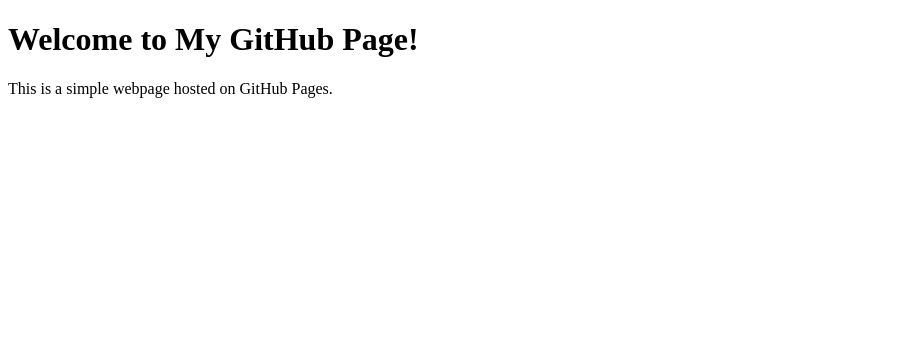
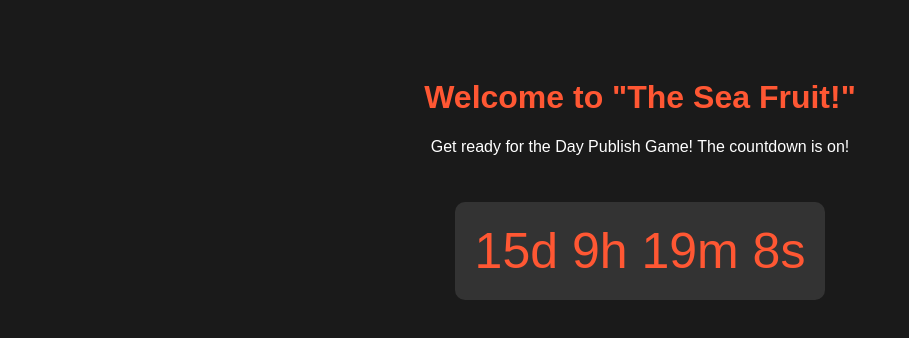
Before and after one commit to skyteamweb/the-sea-fruit, a plain HTML site: page index.html in a window 1280 px wide. Shown: the whole page, without its empty margins (0-909 px from the left). Drawn offline with Linux system fonts and the light colour scheme.

Commit message:
index.html

```diff
--- a/index.html
+++ b/index.html
@@ -3,10 +3,64 @@
 <head>
     <meta charset="UTF-8">
     <meta name="viewport" content="width=device-width, initial-scale=1.0">
-    <title>My GitHub Pages</title>
+    <title>The Sea Fruit - Countdown Timer</title>
+    <style>
+        body {
+            font-family: Arial, sans-serif;
+            background-color: #1a1a1a;
+            color: white;
+            text-align: center;
+            padding: 50px;
+        }
+        .countdown {
+            font-size: 50px;
+            color: #FF5733;
+            background-color: #333;
+            padding: 20px;
+            border-radius: 10px;
+            display: inline-block;
+            margin-top: 30px;
+        }
+        h1 {
+            color: #FF5733;
+        }
+    </style>
 </head>
 <body>
-    <h1>Welcome to My GitHub Page!</h1>
-    <p>This is a simple webpage hosted on GitHub Pages.</p>
+    <h1>Welcome to "The Sea Fruit!"</h1>
+    <p>Get ready for the Day Publish Game! The countdown is on!</p>
+
+    <!-- Countdown Timer -->
+    <div class="countdown" id="countdown"></div>
+
+    <script>
+        // Set the date we're counting down to (13th January 2025 UTC)
+        var countdownDate = new Date("Jan 13, 2025 00:00:00 UTC").getTime();
+
+        // Update the countdown every 1 second
+        var x = setInterval(function() {
+
+            // Get the current date and time
+            var now = new Date().getTime();
+
+            // Find the distance between now and the countdown date
+            var distance = countdownDate - now;
+
+            // Calculate days, hours, minutes, and seconds
+            var days = Math.floor(distance / (1000 * 60 * 60 * 24));
+            var hours = Math.floor((distance % (1000 * 60 * 60 * 24)) / (1000 * 60 * 60));
+            var minutes = Math.floor((distance % (1000 * 60 * 60)) / (1000 * 60));
+            var seconds = Math.floor((distance % (1000 * 60)) / 1000);
+
+            // Display the result
+            document.getElementById("countdown").innerHTML = days + "d " + hours + "h " + minutes + "m " + seconds + "s ";
+
+            // If the countdown is finished
+            if (distance < 0) {
+                clearInterval(x);
+                document.getElementById("countdown").innerHTML = "EXPIRED";
+            }
+        }, 1000);
+    </script>
 </body>
 </html>
```
